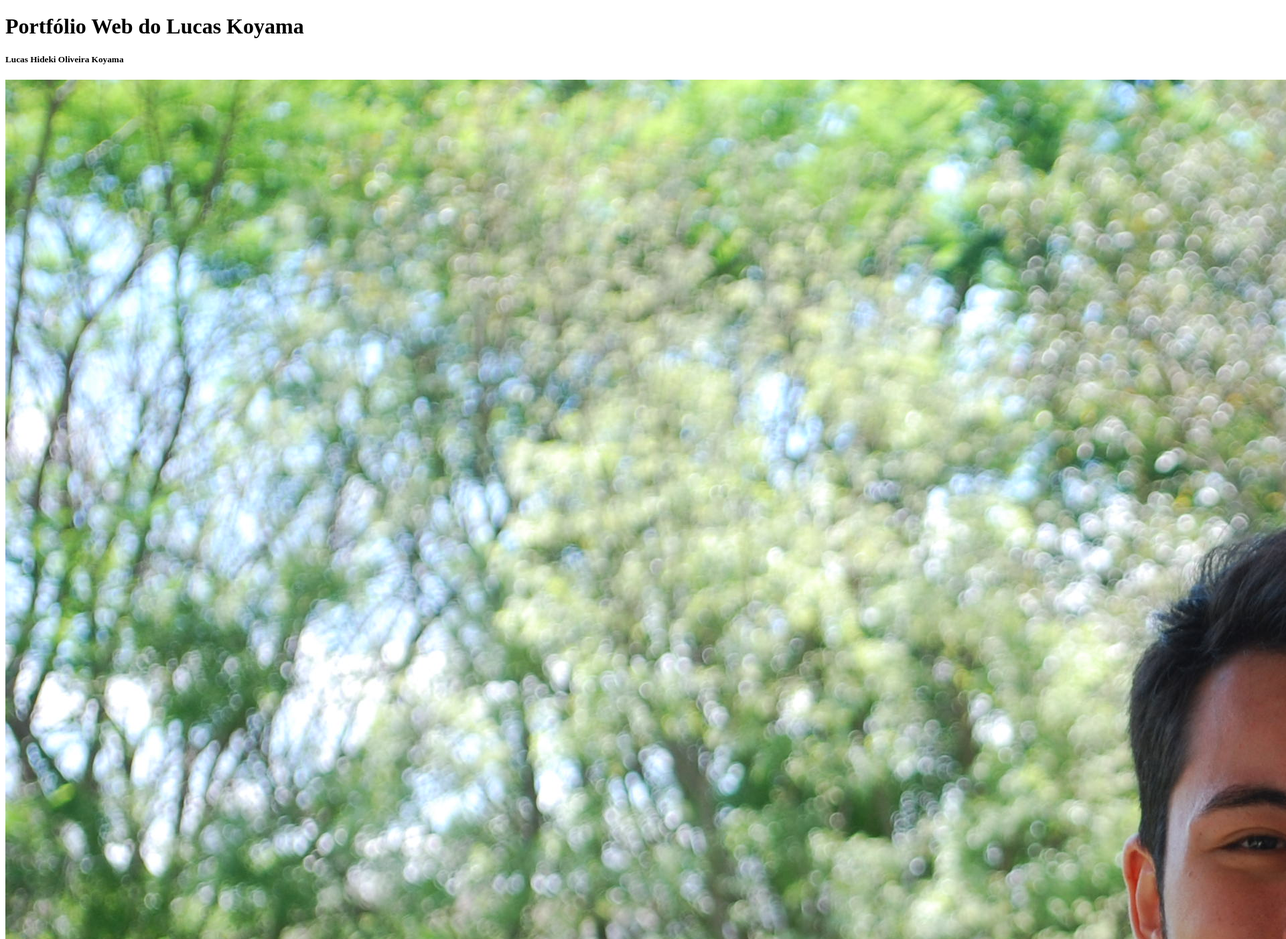
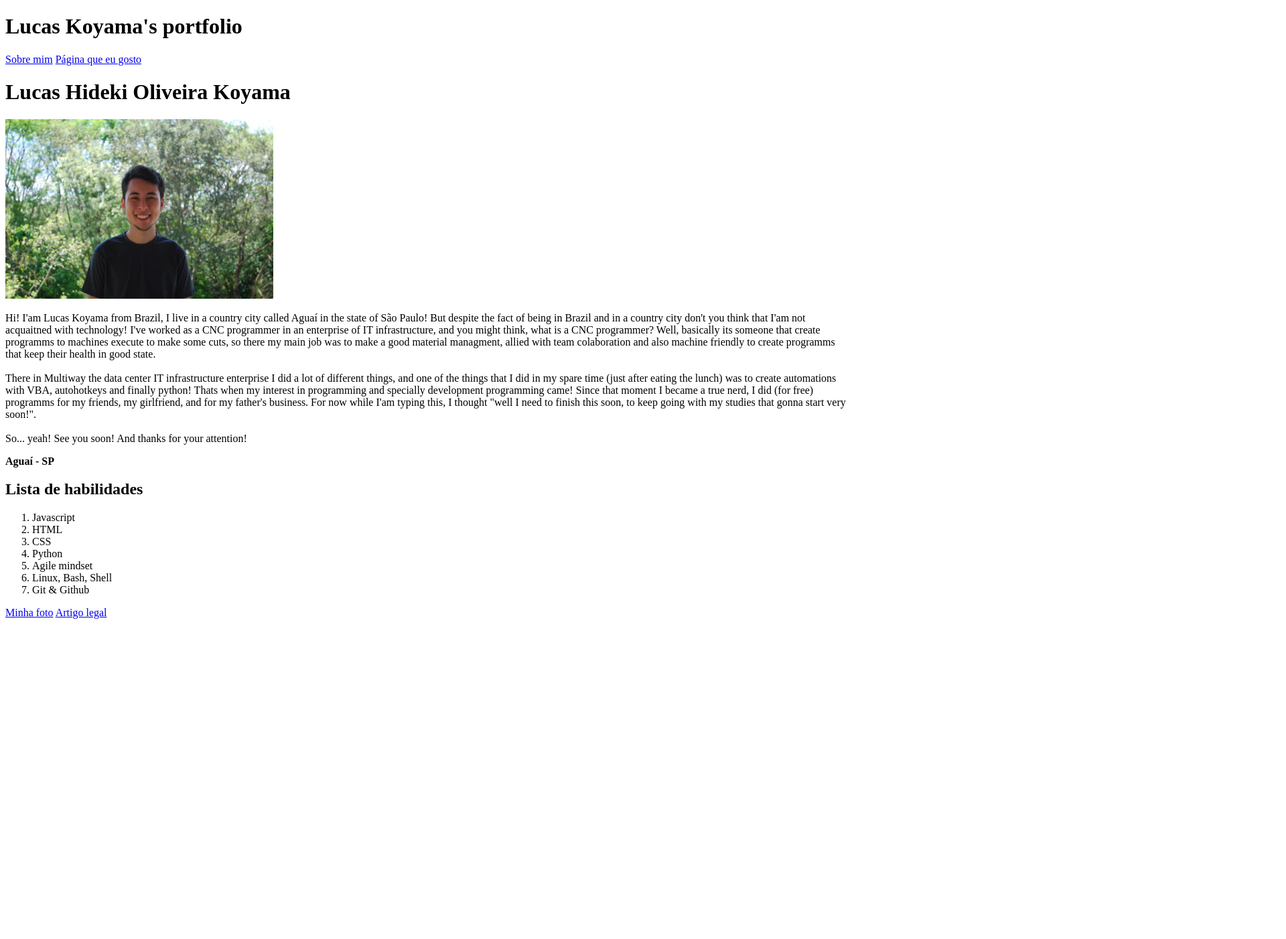
Before and after one commit to lucasKoyama/lucasKoyama.github.io, a plain HTML site: page index.html in a window 1280 px wide. Shown: the top 1402 px of the page at 67% size, 1920 px wide, since content can reach past the window. After the commit the page ends 932 px from the top, so only its background shows below. Drawn offline with Linux system fonts and the light colour scheme.

Commit message:
index.html atualizado

```diff
--- a/index.html
+++ b/index.html
@@ -2,27 +2,59 @@
 <html lang="pt-br">
     <head>
         <meta charset="UTF-8">
-        <title>Portfólio Web do Lucas Hideki Olivera Koyama</title>
+        <meta http-equiv="X-UA-Compatible" content="IE=edge">
+        <meta name="viewport" content="width=device-width, initial-scale=1.0">
+        <title>Portfólio Web</title>
     </head>
     <body>
-        <h1>Portfólio Web do Lucas Koyama</h1>
+        <h1>Lucas Koyama's portfolio</h1>
+
+        <!--Um índice com links internos para as diferentes seções do seu portfólio-->
+        <a href="#sobre-mim">Sobre mim</a>
+        <a href="#pagina">Página que eu gosto</a>
 
         <!--Seu nome completo-->
-        <h5>Lucas Hideki Oliveira Koyama</h5>
+        <h1 class="lucaskoyama">Lucas Hideki Oliveira Koyama</h1>
 
         <!--Uma foto atual sua, acompanhada de um texto alternativo, que deve ser a descrição da foto que você está usando-->
-        <img src="perfil_smile_serious.JPG">
+        <img src="perfil_smile_serious.JPG" alt="foto do Lucas Koyama com fundo contendo árvores desfocadas" width="400px" id="foto">
 
         <!--Uma breve descrição sobre você, destacando algumas informações como nacionalidade e a cidade/estado onde mora-->
+        <p>
+            Hi! I'am Lucas Koyama from Brazil, I live in a country city called Aguaí in the state of São Paulo! But despite the fact of being
+            in Brazil and in a country city don't you think that I'am not acquaitned with technology! I've worked as a CNC programmer in an enterprise
+            of IT infrastructure, and you might think, what is a CNC programmer? Well, basically its someone that create programms to machines execute
+            to make some cuts, so there my main job was to make a good material managment, allied with team colaboration and also machine friendly to
+            create programms that keep their health in good state.<br>
+            <br>
+            There in Multiway the data center IT infrastructure enterprise I did a lot of different things, and one of the things that I did in my spare
+            time (just after eating the lunch) was to create automations with VBA, autohotkeys and finally python! Thats when my interest in programming and
+            specially development programming came! Since that moment I became a true nerd, I did (for free) programms for my friends, my girlfriend, and for
+            my father's business. For now while I'am typing this, I thought "well I need to finish this soon, to keep going with my studies that gonna start very soon!".<br>
+            <br>
+            So... yeah! See you soon! And thanks for your attention!
+        </p>
+
+        <!--Partes do seu portfólio destacadas com negrito e/ou itálico-->
+        <p class="resido"><strong>Aguaí - SP</strong></p>
 
         <!--Uma lista de habilidades que você possui, com destaque para aquela de que você mais se orgulha-->
+        <h2>Lista de habilidades</h2>
+            <ol>
+                <li class="javascript">Javascript</li>
+                <li>HTML</li>
+                <li>CSS</li>
+                <li>Python</li>
+                <li class="metoAgil">Agile mindset</li>
+                <li>Linux, Bash, Shell</li>
+                <li>Git & Github</li>
+            </ol>
 
         <!--Um link interno para a sua foto-->
+        <a href="#foto">Minha foto</a>
 
         <!--Um link externo para algum blog de que você goste, que abra em uma nova aba-->
+        <a href="https://blog.betrybe.com/carreira/frontend/" target="_blank">Artigo legal</a>
 
-        <!--Partes do seu portfólio destacadas com negrito e/ou itálico-->
-
-        <!--Um índice com links internos para as diferentes seções do seu portfólio-->
     </body>
 </html>
```
